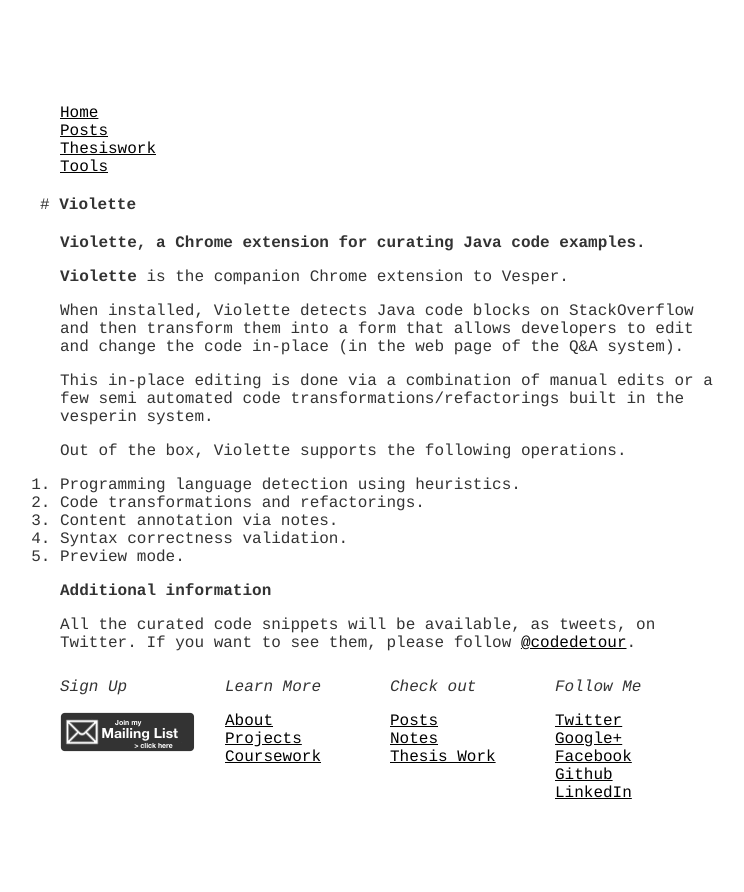
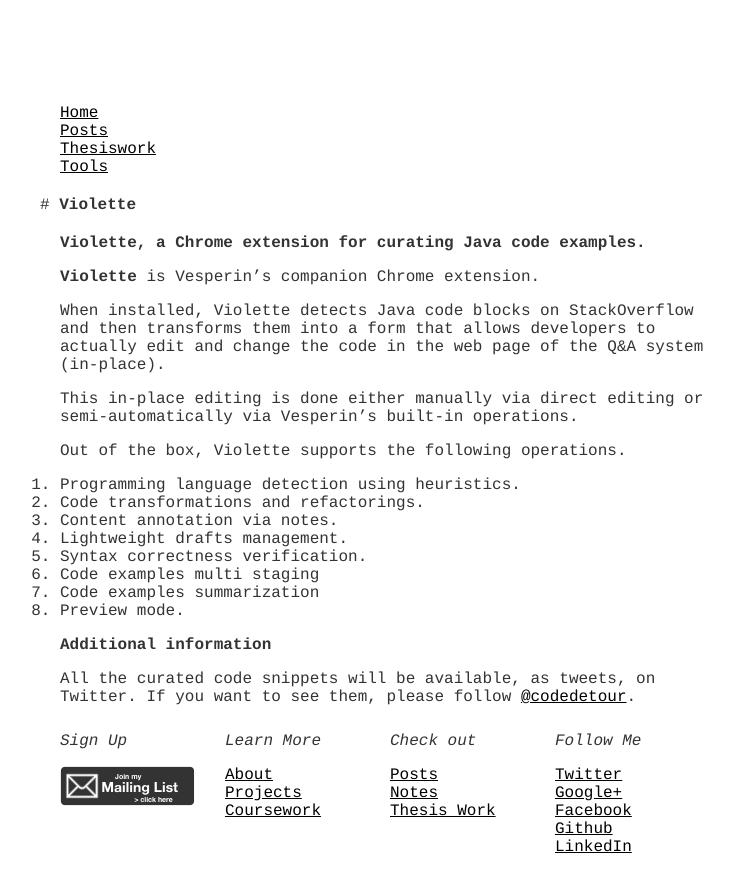
Before and after one commit to hsanchez/hsanchez.github.io, a Jekyll site: the page built from posts/thesiswork/tools/_posts/2014-07-22-violette.md, in a window 1280 px wide. Shown: the top 892 px of the page, without its empty margins (250-994 px from the left). Built offline with Jekyll 4.4.1, drawn with Linux system fonts in a browser that asks for light colours; Markdown is read by kramdown in place of the engine named in the settings.

Commit message:
updates violette description

```diff
--- a/posts/thesiswork/tools/_posts/2014-07-22-violette.md
+++ b/posts/thesiswork/tools/_posts/2014-07-22-violette.md
@@ -6,22 +6,22 @@
 
 ## Violette, {{page.description}}
 
-**Violette** is the companion Chrome extension to Vesper.
+**Violette** is Vesperin’s companion Chrome extension.
 
-When installed, Violette detects Java code blocks on StackOverflow and then transform
-them into a form that allows developers to edit and change the code in-place (in the web page of the Q&A system).
+When installed, Violette detects Java code blocks on StackOverflow and then transforms them into a form that allows developers to actually edit and change the code in the web page of the Q&A system (in-place).
 
-This in-place editing is done via a combination of manual edits or a few semi automated code transformations/refactorings
-built in the vesperin system.
+This in-place editing is done either manually via direct editing or semi-automatically via Vesperin’s built-in operations.
 
 Out of the box, Violette supports the following operations.
 
 1. Programming language detection using heuristics.
 2. Code transformations and refactorings.
 3. Content annotation via notes.
-4. Syntax correctness validation.
-5. Preview mode.
-
+4. Lightweight drafts management.
+5. Syntax correctness verification.
+6. Code examples multi staging
+7. Code examples summarization
+8. Preview mode.
 
 
 ## Additional information
```
Also changed, not shown: posts/thesiswork/tools/index.md (+3 -3 lines).
